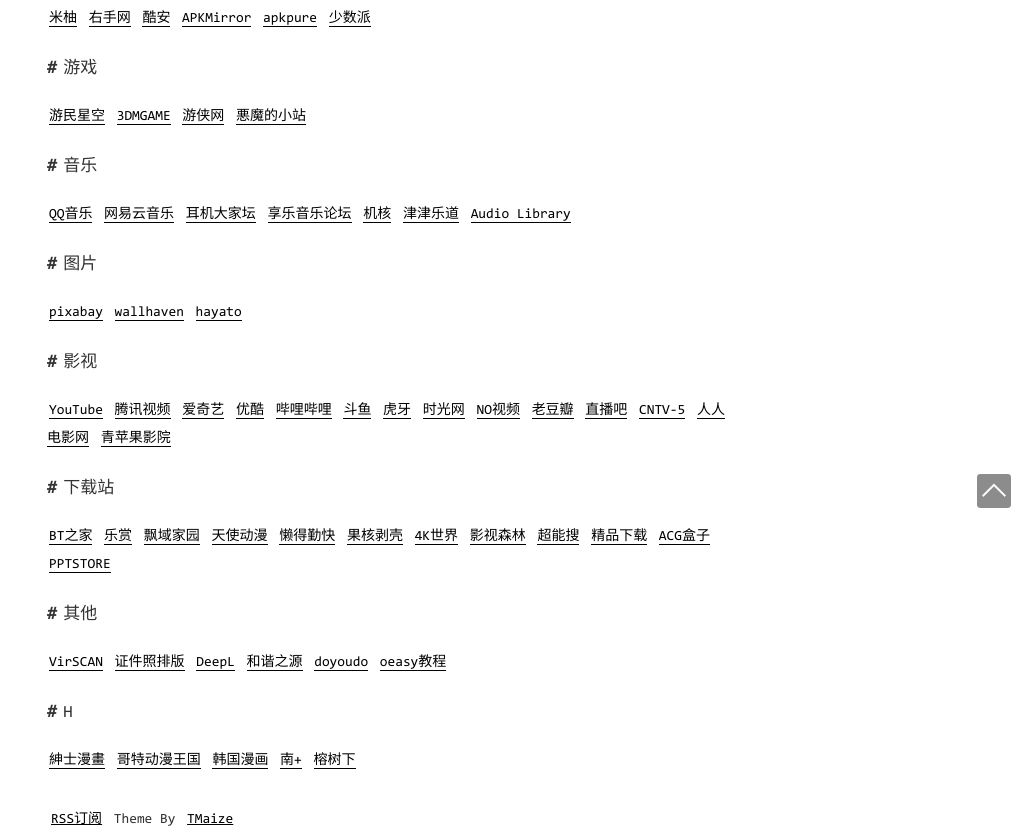
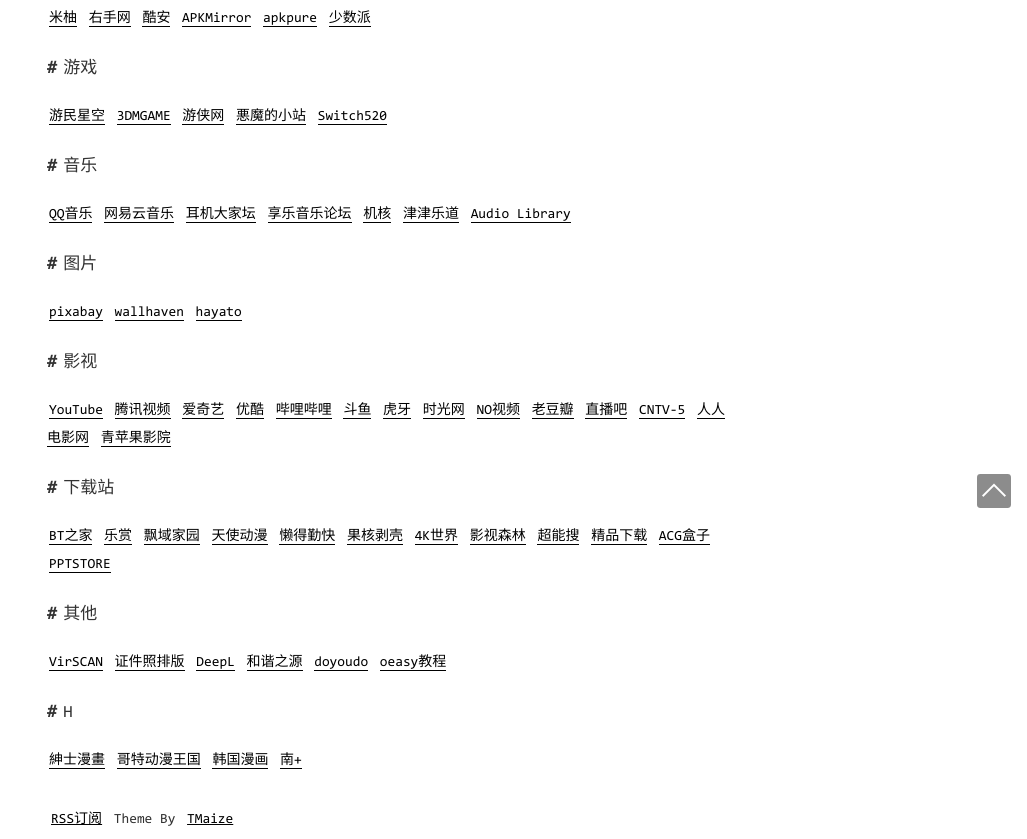
Before and after one commit to admans/admans.github.io, a Jekyll site: the page built from pages/navi.md, in a window 1280 px wide. Shown: the part 446-1285 px from the top of the page, without its empty margins (253-1280 px from the left). Built offline with Jekyll 4.4.1, drawn with Linux system fonts in a browser that asks for light colours.

Commit message:
Update navi.md
新增switch520，删除榕树下

```diff
--- a/pages/navi.md
+++ b/pages/navi.md
@@ -17,7 +17,7 @@ title: 导航
 
 ## 游戏
 
-[游民星空](http://www.gamersky.com/ "游民星空") [3DMGAME](http://www.3dmgame.com/ "3DMGAME") [游侠网](https://www.ali213.net/ "游侠网") [悪魔的小站](http://www.mubolin.cn:99/ "悪魔的小站")
+[游民星空](http://www.gamersky.com/ "游民星空") [3DMGAME](http://www.3dmgame.com/ "3DMGAME") [游侠网](https://www.ali213.net/ "游侠网") [悪魔的小站](http://www.mubolin.cn:99/ "悪魔的小站") [Switch520](https://fourpetal.com/ "Switch520")
 
 ## 音乐
 
@@ -41,7 +41,7 @@ title: 导航
 
 ## H
 
-[紳士漫畫](https://www.wnacg.com/ "紳士漫畫") [哥特动漫王国](https://www.gtloli.gay/ "哥特动漫王国") [韩国漫画](http://www.hmfby.com/ "韩国漫画") [南+](https://south-plus.net/ "南+") [榕树下](https://dizhi.github.io/ "榕树下")
+[紳士漫畫](https://www.wnacg.com/ "紳士漫畫") [哥特动漫王国](https://www.gtloli.gay/ "哥特动漫王国") [韩国漫画](http://www.hmfby.com/ "韩国漫画") [南+](https://south-plus.net/ "南+")
 
 <ul>
   {%- for link in site.links %}
```
